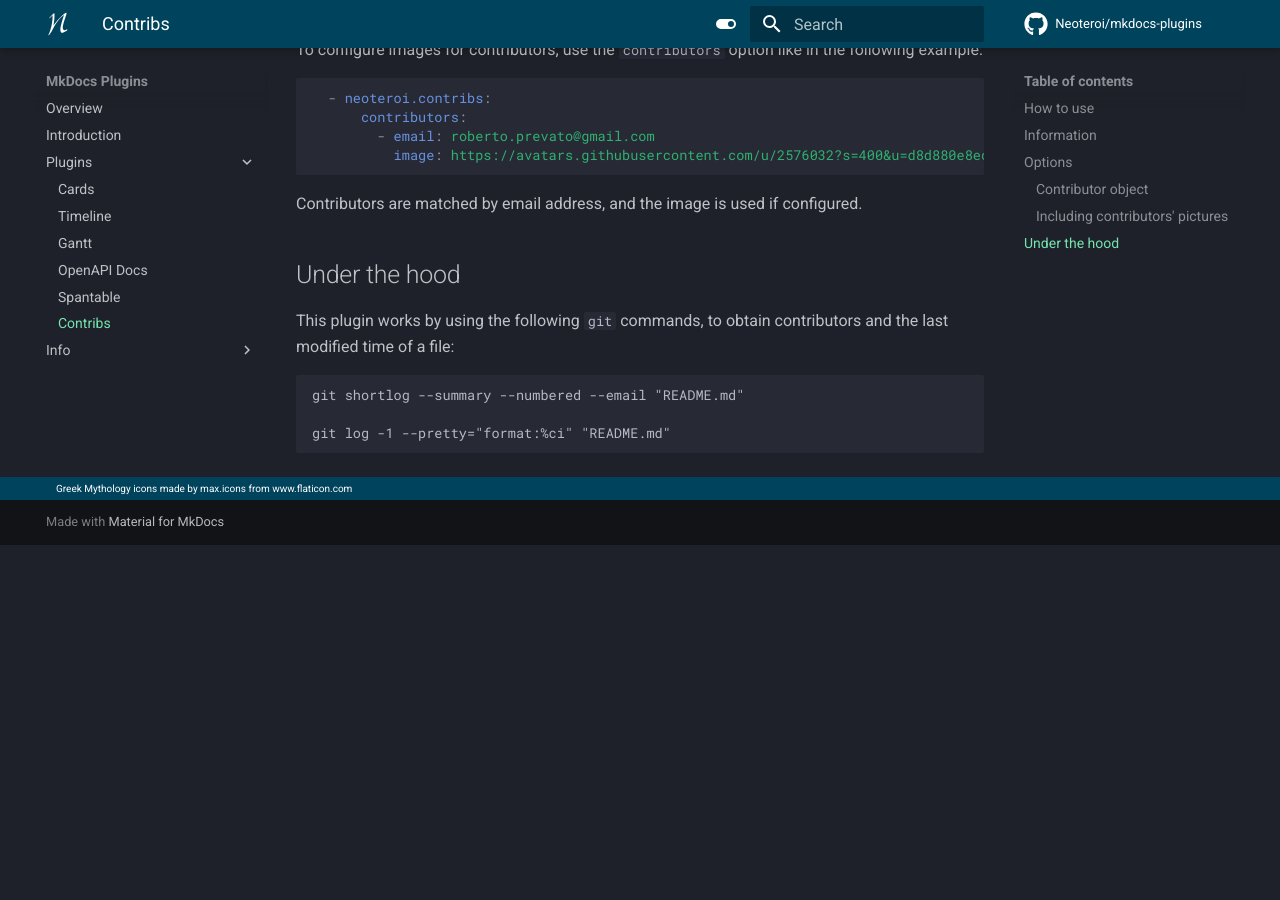
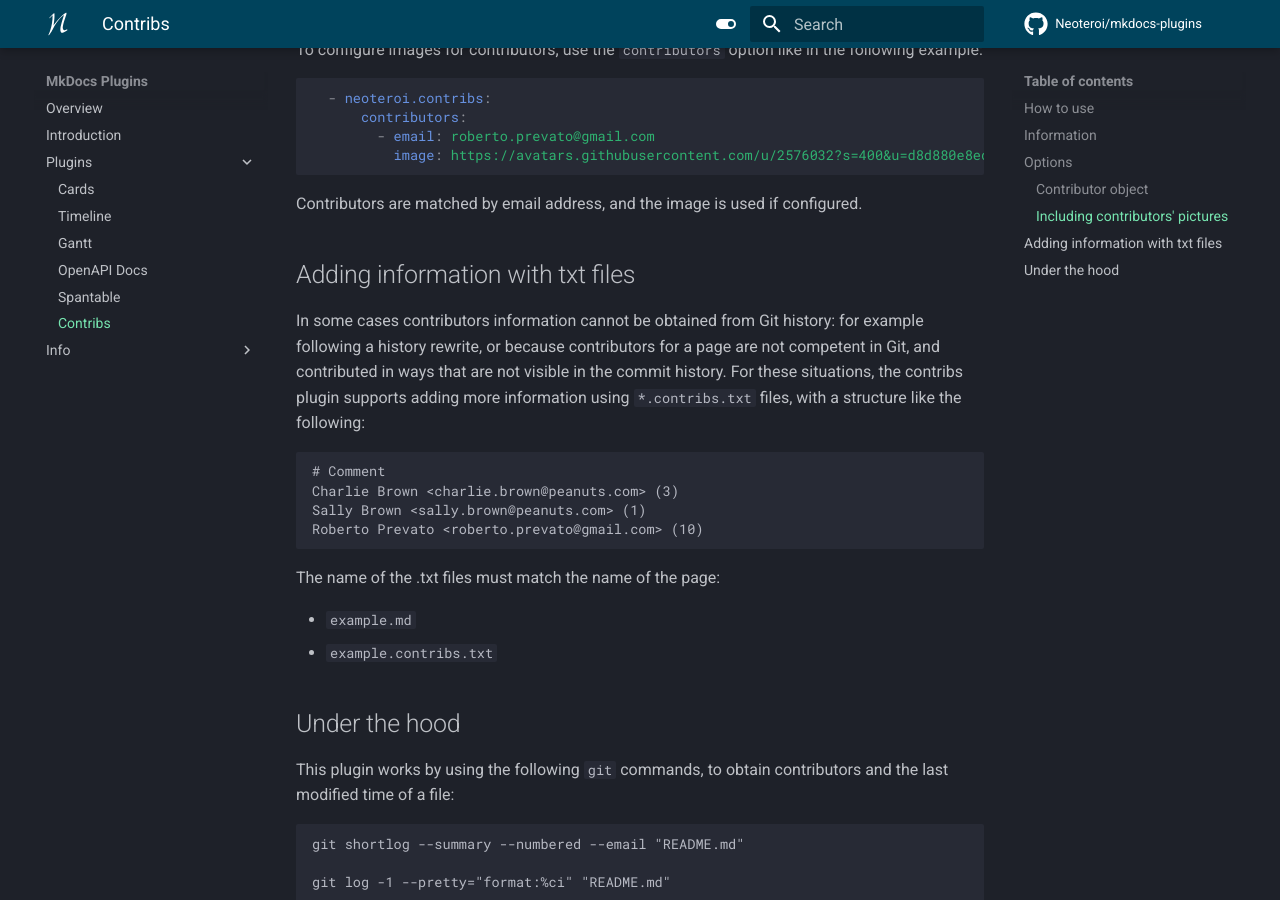
Before and after one commit to Neoteroi/mkdocs-plugins-docs, an MkDocs documentation site: the page built from docs/contribs.md, in a window 1280 px wide and 900 px high, scrolled down 2171 px. Built offline with MkDocs 1.6.1 and Material for MkDocs 9.7.7, drawn with Linux system fonts in a browser that asks for light colours; comment, search, counter and statistics services are not loaded; before the commit the page ends 2716 px from its top, so only the background shows below that.

Commit message:
Update dependencies, improve cards and contribs documentation

````diff
--- a/docs/contribs.md
+++ b/docs/contribs.md
@@ -75,6 +75,26 @@ following example:
 
 Contributors are matched by email address, and the image is used if configured.
 
+## Adding information with txt files
+
+In some cases contributors information cannot be obtained from Git history:
+for example following a history rewrite, or because contributors for a page
+are not competent in Git, and contributed in ways that are not visible in the
+commit history. For these situations, the contribs plugin supports adding more
+information using `*.contribs.txt` files, with a structure like the following:
+
+```
+# Comment
+Charlie Brown <charlie.brown@peanuts.com> (3)
+Sally Brown <sally.brown@peanuts.com> (1)
+Roberto Prevato <roberto.prevato@gmail.com> (10)
+```
+
+The name of the .txt files must match the name of the page:
+
+- `example.md`
+- `example.contribs.txt`
+
 ## Under the hood
 
 This plugin works by using the following `git` commands, to obtain contributors
--- a/mkdocs.yml
+++ b/mkdocs.yml
@@ -69,8 +69,8 @@ markdown_extensions:
   - pymdownx.critic
   - pymdownx.details
   - pymdownx.emoji:
-      emoji_index: !!python/name:materialx.emoji.twemoji
-      emoji_generator: !!python/name:materialx.emoji.to_svg
+      emoji_index: !!python/name:material.extensions.emoji.twemoji
+      emoji_generator: !!python/name:material.extensions.emoji.to_svg
   - pymdownx.inlinehilite
   - pymdownx.magiclink
   - pymdownx.mark
````
Also changed, not shown: docs/cards.md (+70 -0 lines), requirements.txt (+16 -11 lines), 1 other file.
